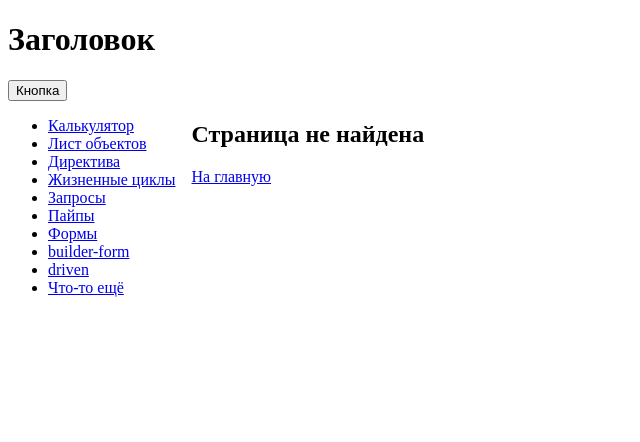
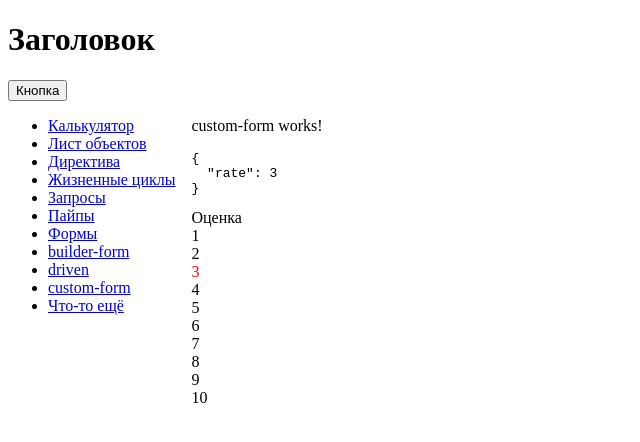
Before and after one commit to tmot24/angular-course, an Angular app: page /forms/custom-form in a window 1280 px wide. Shown: the top 442 px of the page, without its empty margins (0-640 px from the left). Built offline with nearby package versions, Linux system fonts and the light colour scheme.

Commit message:
Свой контрол

```diff
--- a/package.json
+++ b/package.json
@@ -12,6 +12,8 @@
     "printWidth": 100,
     "singleQuote": true,
     "bracketSpacing": true,
+    "trailingComma": "all",
+    "semi": true,
     "overrides": [
       {
         "files": "*.html",
--- /dev/null
+++ b/src/app/forms/component/custom-control/custom-control.html
@@ -0,0 +1,10 @@
+<div>
+  @if (options()?.text) {
+    <div>{{ options()?.text }}</div>
+  }
+  <div>
+    @for (el of ratesArray(); track el) {
+      <div (click)="onRate(el)" [style.color]="currentRate() === el ? 'red' : 'black'">{{ el }}</div>
+    }
+  </div>
+</div>
--- /dev/null
+++ b/src/app/forms/component/custom-control/custom-control.ts
@@ -0,0 +1,70 @@
+import { Component, computed, Input, signal } from '@angular/core';
+import { ControlValueAccessor, NG_VALUE_ACCESSOR } from '@angular/forms';
+
+export interface RateOptions {
+  rates: number;
+  text?: string;
+}
+
+@Component({
+  selector: 'app-custom-control',
+  imports: [],
+  templateUrl: './custom-control.html',
+  // Расширение NG_VALUE_ACCESSOR
+  providers: [
+    {
+      provide: NG_VALUE_ACCESSOR,
+      multi: true,
+      useExisting: CustomControl,
+    },
+  ],
+})
+export class CustomControl implements ControlValueAccessor {
+  @Input() set inputOptions(options: RateOptions | undefined) {
+    this.options.set(options);
+  }
+
+  // внутренний сигнал для options
+  protected options = signal<RateOptions | undefined>(undefined);
+  protected currentRate = signal<number | undefined>(undefined);
+  protected disabled = signal(false);
+  protected touched = signal(false);
+
+  protected ratesArray = computed(() => Array.from({ length: this.options()?.rates ?? 0 }, (_, i) => i + 1));
+
+  protected onRate(index: number) {
+    this.markAsTouched();
+    if (!this.disabled()) {
+      this.currentRate.set(index);
+      this.onChange(this.currentRate());
+    }
+  }
+
+  writeValue(rate: number): void {
+    this.currentRate.set(rate);
+  }
+
+  registerOnChange(fn: any): void {
+    this.onChange = fn;
+  }
+
+  registerOnTouched(fn: any): void {
+    this.onTouched = fn;
+  }
+
+  setDisabledState?(isDisabled: boolean): void {
+    this.disabled.set(isDisabled);
+  }
+
+  markAsTouched() {
+    if (!this.touched()) {
+      this.onTouched();
+      this.touched.set(true);
+    }
+  }
+
+  // внутренние колбэки, которые Angular зарегистрирует через registerOnChange/registerOnTouched
+  private onChange(currentRate?: number) {}
+  // внутренние колбэки, которые Angular зарегистрирует через registerOnChange/registerOnTouched
+  private onTouched() {}
+}
--- /dev/null
+++ b/src/app/forms/component/custom-form/custom-form.html
@@ -0,0 +1,8 @@
+<p>custom-form works!</p>
+
+<div [formGroup]="customForm">
+
+  <pre>{{ customForm.value | json }}</pre>
+
+  <app-custom-control formControlName="rate" [inputOptions]="ratesOptions"/>
+</div>
--- /dev/null
+++ b/src/app/forms/component/custom-form/custom-form.ts
@@ -0,0 +1,26 @@
+import { Component, inject } from '@angular/core';
+import { CustomControl, RateOptions } from '../custom-control/custom-control';
+import { FormBuilder, ReactiveFormsModule } from '@angular/forms';
+import { JsonPipe } from '@angular/common';
+
+@Component({
+  selector: 'app-custom-form',
+  imports: [
+    CustomControl,
+    ReactiveFormsModule,
+    JsonPipe,
+  ],
+  templateUrl: './custom-form.html',
+})
+export class CustomForm {
+  private fb = inject(FormBuilder);
+
+  protected customForm = this.fb.group({
+    rate: [3]
+  })
+
+  protected ratesOptions: RateOptions = {
+    rates: 10,
+    text: 'Оценка'
+  }
+}
--- a/src/app/forms/forms.routes.ts
+++ b/src/app/forms/forms.routes.ts
@@ -2,6 +2,7 @@ import { Routes } from '@angular/router';
 import { Forms } from './component/forms/forms';
 import { BuilderForm } from './component/builder-form/builder-form';
 import { Driven } from './component/driven/driven';
+import { CustomForm } from './component/custom-form/custom-form';
 
 export const formsRoutes: Routes = [
   {
@@ -15,5 +16,9 @@ export const formsRoutes: Routes = [
   {
     path: 'driven',
     component: Driven
+  },
+  {
+    path: 'custom-form',
+    component: CustomForm
   }
 ];
--- a/src/app/navigation/navigation.html
+++ b/src/app/navigation/navigation.html
@@ -1,5 +1,5 @@
 <ul>
   @for (route of routes; track route.path) {
-    <li><a [routerLink]="[route.path]" routerLinkActive="active">{{ route.lable }}</a></li>
+    <li><a [routerLink]="[route.path]" routerLinkActive="active">{{ route.label }}</a></li>
   }
 </ul>
--- a/src/app/request/post-list/post-list.html
+++ b/src/app/request/post-list/post-list.html
@@ -1,7 +1,7 @@
 <p>post-list works!</p>
 
 <div>
-  @if (posts$ | async; as posts) {
+  @if (postsSignal(); as posts) {
     @for (post of posts; track post.id) {
       <a [routerLink]="[post.id]">{{ post.title }}</a>
     }
--- a/src/app/request/post-list/post-list.ts
+++ b/src/app/request/post-list/post-list.ts
@@ -1,13 +1,13 @@
-import { Component, computed, inject, OnInit } from '@angular/core';
+import { Component, inject, OnInit } from '@angular/core';
 import { Post, PostService } from '../service/post.service';
 import { Observable } from 'rxjs';
-import { AsyncPipe } from '@angular/common';
 import { RouterLink } from '@angular/router';
+import { toSignal } from '@angular/core/rxjs-interop';
 
 @Component({
   selector: 'app-post-list',
   imports: [
-    AsyncPipe, RouterLink
+    RouterLink
   ],
   templateUrl: './post-list.html',
 })
@@ -16,7 +16,7 @@ export class PostList implements OnInit {
 
   protected posts$?: Observable<Post[]>;
 
-  protected second = computed(() => this.postService.getPosts())
+  protected postsSignal = toSignal(this.postService.getPosts(), { initialValue: [] });
 
   ngOnInit() {
     this.posts$ = this.postService.getPosts();
```
Also changed, not shown: src/app/navigation/navigation.ts (+11 -10 lines).
